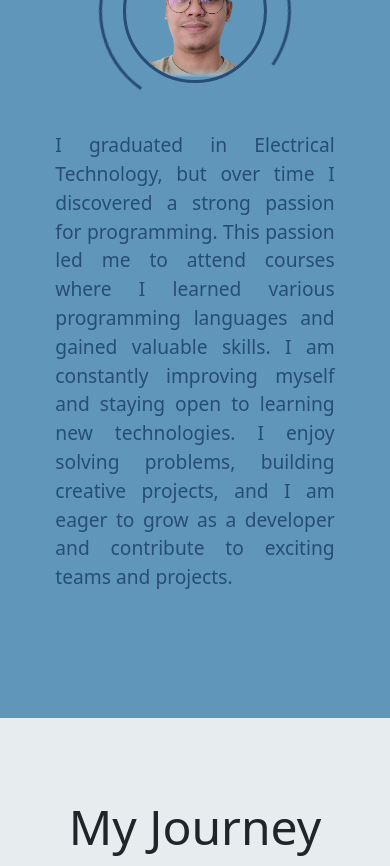
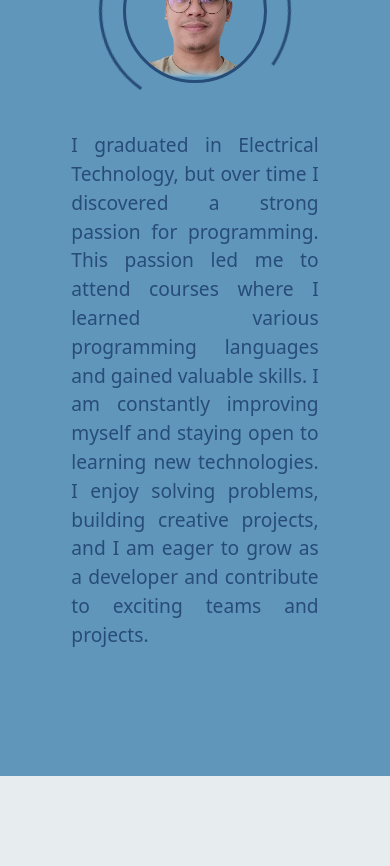
Before and after one commit to argeldan28/my-web-2, a React (Vite) app: page / in a window 390 px wide. Shown: the part 1580-2446 px from the top of the page. Built offline with nearby package versions, Linux system fonts and the light colour scheme.

Commit message:
Padding on paragraph

```diff
--- a/src/components/About.css
+++ b/src/components/About.css
@@ -44,6 +44,7 @@
     font-size: 1.2rem;
     text-align: justify;
     margin-top: 1.5rem;
+    padding: 0 5rem;
 }
 
 .my-img .circle-spin{
@@ -89,6 +90,10 @@
         max-width: 80%;
         font-size: 1rem;
     }
+
+    .about .my-info p{
+        padding: 0 1rem;
+    }
 }
 
 @media (max-width: 576px) {
```
